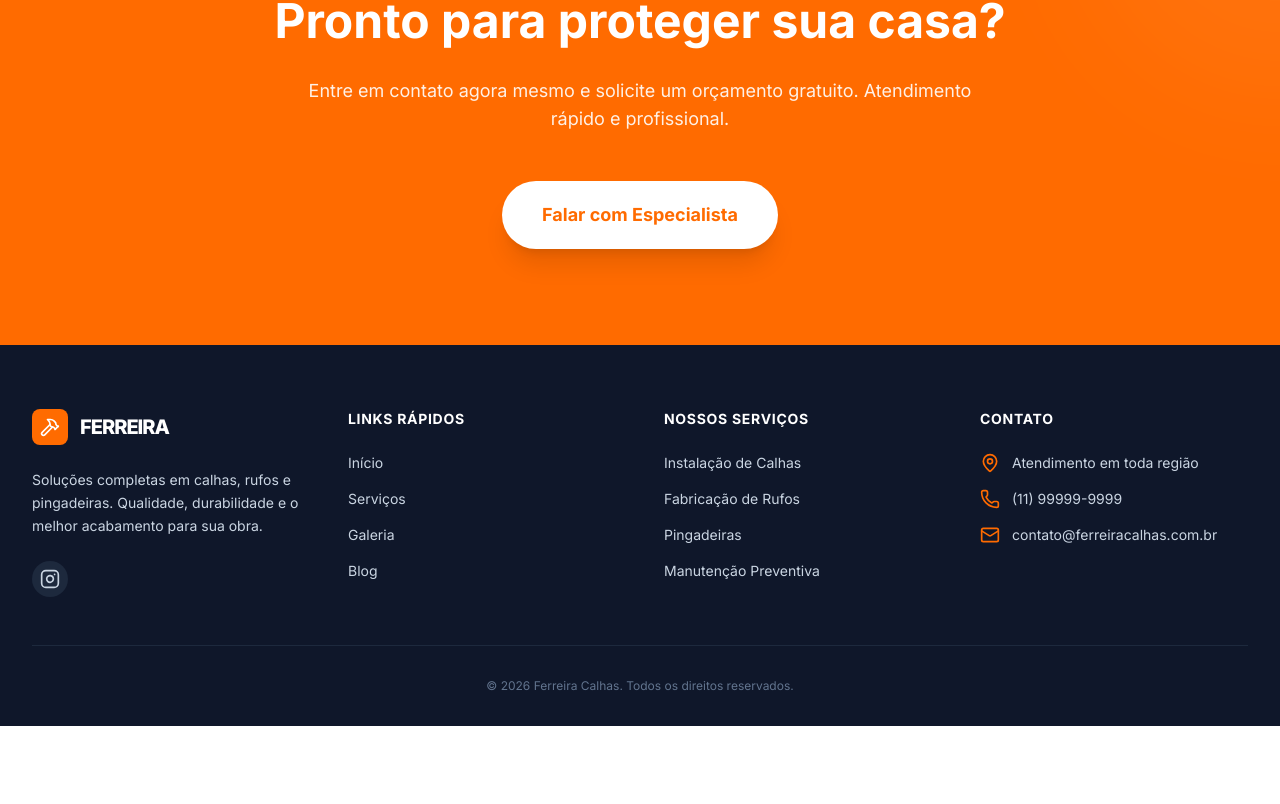
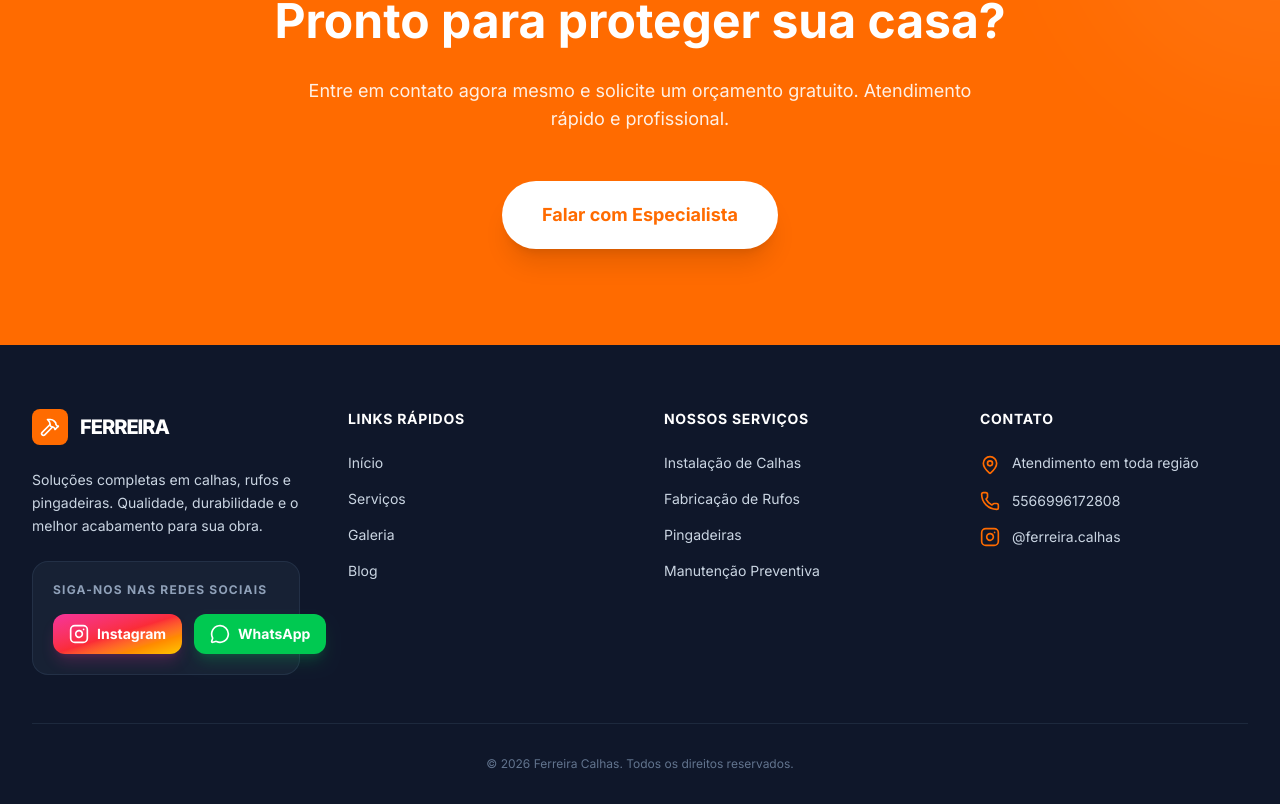
Before and after one commit to calhasferreirasinop-stack/Site, a React (Vite) app: page / in a window 1280 px wide. Shown: the part 2701-3505 px from the top of the page. Before the commit the page ends 3427 px from the top, so only its background shows below. Built offline with nearby package versions, Linux system fonts and the light colour scheme; no server answers.

Commit message:
fix: remove hero alt text, update footer with logo and social media box

```diff
--- a/src/components/Footer.tsx
+++ b/src/components/Footer.tsx
@@ -1,4 +1,4 @@
-import { Instagram, Phone, Mail, MapPin, Hammer } from 'lucide-react';
+import { Instagram, Phone, MapPin, Hammer, MessageCircle } from 'lucide-react';
 import { Link } from 'react-router-dom';
 import { useState, useEffect } from 'react';
 
@@ -9,36 +9,69 @@ export default function Footer() {
     fetch('/api/settings').then(res => res.json()).then(setSettings);
   }, []);
 
+  const whatsapp = settings.whatsapp || '5566996172808';
+  const whatsappUrl = `https://wa.me/${whatsapp}`;
+  const instagramUrl = 'https://www.instagram.com/ferreira.calhas';
+
   return (
     <footer className="bg-brand-dark text-slate-300 pt-16 pb-8">
       <div className="max-w-7xl mx-auto px-4 sm:px-6 lg:px-8">
         <div className="grid grid-cols-1 md:grid-cols-4 gap-12 mb-12">
+
           {/* Brand */}
           <div className="col-span-1 md:col-span-1">
             <div className="flex items-center gap-3 mb-6">
               {settings.logoUrl ? (
-                <img src={settings.logoUrl} alt="Logo" className="h-10 w-auto brightness-0 invert" />
+                <img
+                  src={settings.logoUrl}
+                  alt="Logo Ferreira Calhas"
+                  className="h-12 w-auto object-contain"
+                />
               ) : (
+                <>
                   <div className="bg-brand-primary p-2 rounded-lg">
                     <Hammer className="w-5 h-5 text-white" />
                   </div>
-              )}
                   <span className="text-xl font-black text-white tracking-tighter uppercase">
                     FERREIRA
                   </span>
+                </>
+              )}
             </div>
             <p className="text-sm leading-relaxed mb-6">
               Soluções completas em calhas, rufos e pingadeiras. Qualidade, durabilidade e o melhor acabamento para sua obra.
             </p>
-            <div className="flex gap-4">
+
+            {/* Caixa Siga-nos */}
+            <div className="bg-slate-800/60 rounded-2xl p-5 border border-slate-700/50">
+              <p className="text-xs font-bold uppercase tracking-widest text-slate-400 mb-4">
+                Siga-nos nas redes sociais
+              </p>
+              <div className="flex gap-3">
+                {/* Instagram */}
                 <a
-                href="https://www.instagram.com/ferreira.calhas"
+                  href={instagramUrl}
                   target="_blank"
                   rel="noopener noreferrer"
-                className="p-2 bg-slate-800 rounded-full hover:bg-brand-primary hover:text-white transition-all"
+                  className="flex items-center gap-2 bg-gradient-to-br from-pink-500 via-red-500 to-yellow-400 text-white px-4 py-2.5 rounded-xl font-bold text-sm hover:opacity-90 transition-all shadow-lg shadow-pink-500/20 hover:scale-105"
+                  title="Instagram"
                 >
                   <Instagram className="w-5 h-5" />
+                  <span>Instagram</span>
                 </a>
+
+                {/* WhatsApp */}
+                <a
+                  href={whatsappUrl}
+                  target="_blank"
+                  rel="noopener noreferrer"
+                  className="flex items-center gap-2 bg-green-500 text-white px-4 py-2.5 rounded-xl font-bold text-sm hover:bg-green-400 transition-all shadow-lg shadow-green-500/20 hover:scale-105"
+                  title="WhatsApp"
+                >
+                  <MessageCircle className="w-5 h-5" />
+                  <span>WhatsApp</span>
+                </a>
+              </div>
             </div>
           </div>
 
@@ -57,10 +90,10 @@ export default function Footer() {
           <div>
             <h3 className="text-white font-bold uppercase tracking-wider text-sm mb-6">Nossos Serviços</h3>
             <ul className="space-y-4 text-sm">
-              <li className="hover:text-brand-primary cursor-default">Instalação de Calhas</li>
-              <li className="hover:text-brand-primary cursor-default">Fabricação de Rufos</li>
-              <li className="hover:text-brand-primary cursor-default">Pingadeiras</li>
-              <li className="hover:text-brand-primary cursor-default">Manutenção Preventiva</li>
+              <li className="hover:text-brand-primary cursor-default transition-colors">Instalação de Calhas</li>
+              <li className="hover:text-brand-primary cursor-default transition-colors">Fabricação de Rufos</li>
+              <li className="hover:text-brand-primary cursor-default transition-colors">Pingadeiras</li>
+              <li className="hover:text-brand-primary cursor-default transition-colors">Manutenção Preventiva</li>
             </ul>
           </div>
 
@@ -69,16 +102,30 @@ export default function Footer() {
             <h3 className="text-white font-bold uppercase tracking-wider text-sm mb-6">Contato</h3>
             <ul className="space-y-4 text-sm">
               <li className="flex items-start gap-3">
-                <MapPin className="w-5 h-5 text-brand-primary shrink-0" />
+                <MapPin className="w-5 h-5 text-brand-primary shrink-0 mt-0.5" />
                 <span>{settings.address || 'Atendimento em toda região'}</span>
               </li>
               <li className="flex items-center gap-3">
                 <Phone className="w-5 h-5 text-brand-primary shrink-0" />
-                <span>{settings.whatsapp || '(11) 99999-9999'}</span>
+                <a
+                  href={whatsappUrl}
+                  target="_blank"
+                  rel="noopener noreferrer"
+                  className="hover:text-brand-primary transition-colors"
+                >
+                  {whatsapp}
+                </a>
               </li>
               <li className="flex items-center gap-3">
-                <Mail className="w-5 h-5 text-brand-primary shrink-0" />
-                <span>contato@ferreiracalhas.com.br</span>
+                <Instagram className="w-5 h-5 text-brand-primary shrink-0" />
+                <a
+                  href={instagramUrl}
+                  target="_blank"
+                  rel="noopener noreferrer"
+                  className="hover:text-brand-primary transition-colors"
+                >
+                  @ferreira.calhas
+                </a>
               </li>
             </ul>
           </div>
--- a/src/pages/Home.tsx
+++ b/src/pages/Home.tsx
@@ -65,7 +65,8 @@ export default function Home() {
         <div className="absolute inset-0 z-0">
           <img
             src="https://images.unsplash.com/photo-1621905235277-f25426251799?q=80&w=1920&auto=format&fit=crop"
-            alt="Hero Background"
+            alt=""
+            aria-hidden="true"
             className="w-full h-full object-cover brightness-[0.4]"
             referrerPolicy="no-referrer"
           />
```
Lines whose indentation alone changed are shown as unchanged.
